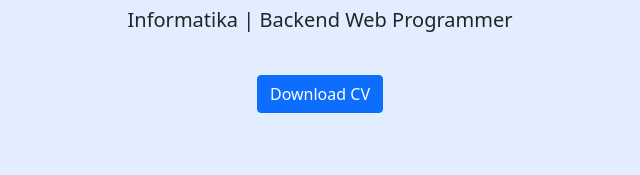
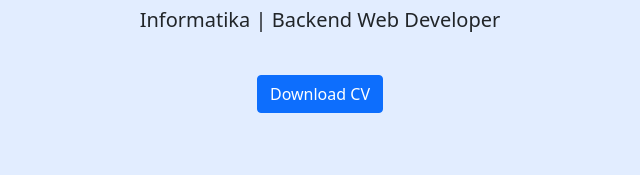
Before and after one commit to fauzigalih/fauzigalih.github.io, a plain HTML site: page index.html in a window 1280 px wide. Shown: the part 382-557 px from the top of the page, 320-960 px from the left. Drawn offline with nearby package versions, Linux system fonts and the light colour scheme.

Commit message:
update typo

```diff
--- a/index.html
+++ b/index.html
@@ -41,7 +41,7 @@
     <section class="jumbotron text-center">
       <img src="img/fauzi-main.jpg" alt="fauzi" width="200" class="rounded-circle img-thumbnail" />
       <h1 class="display-4">Fauzi Galih Aji Saputro</h1>
-      <p class="lead">Informatika | Backend Web Programmer</p>
+      <p class="lead">Informatika | Backend Web Developer</p>
       <a href="cv/cv_fauzi_26082021.pdf" class="btn btn-primary mt-4" target="_blank">Download CV</a>
       <svg xmlns="http://www.w3.org/2000/svg" viewBox="0 0 1440 320">
         <path
```
